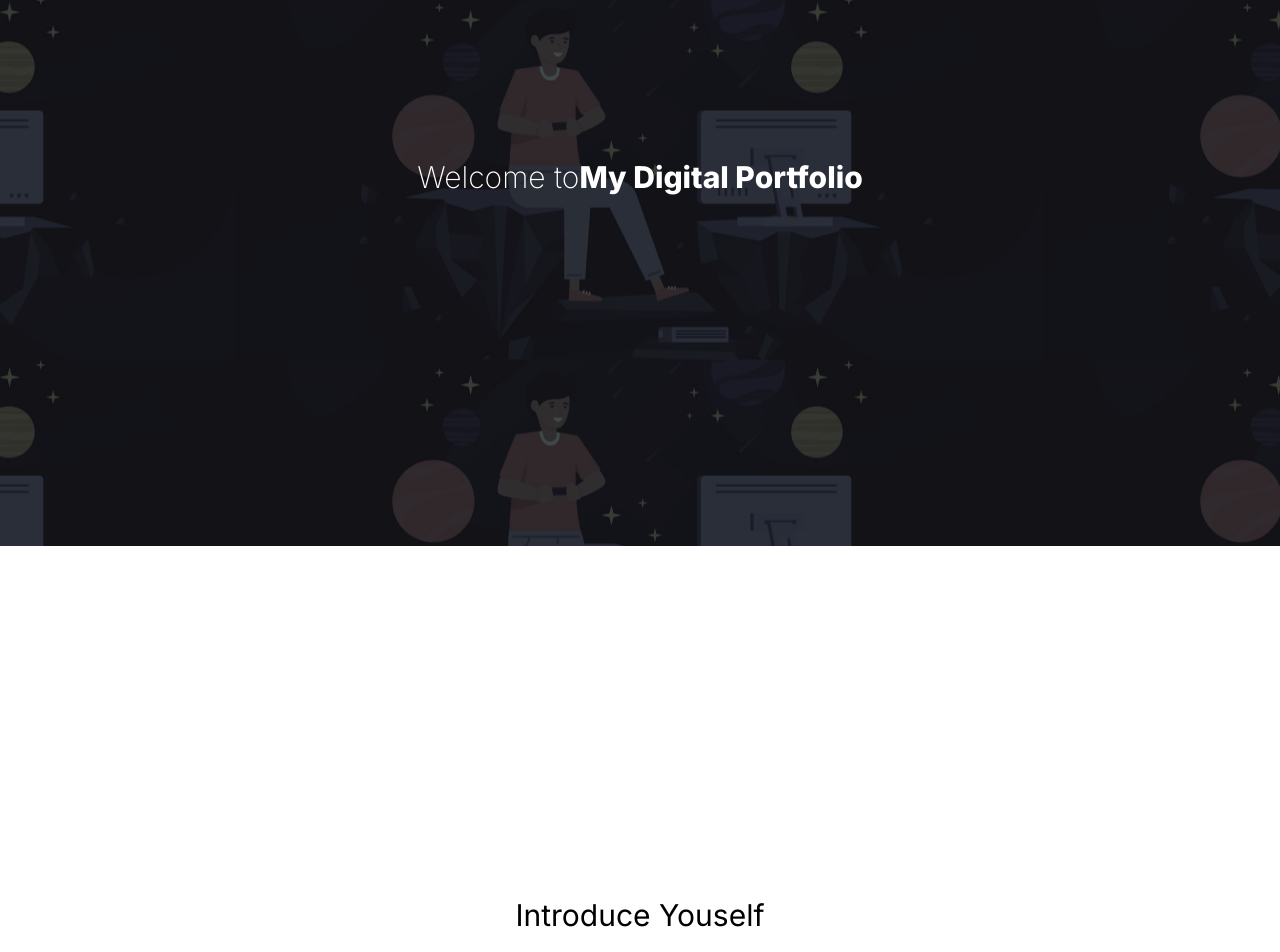
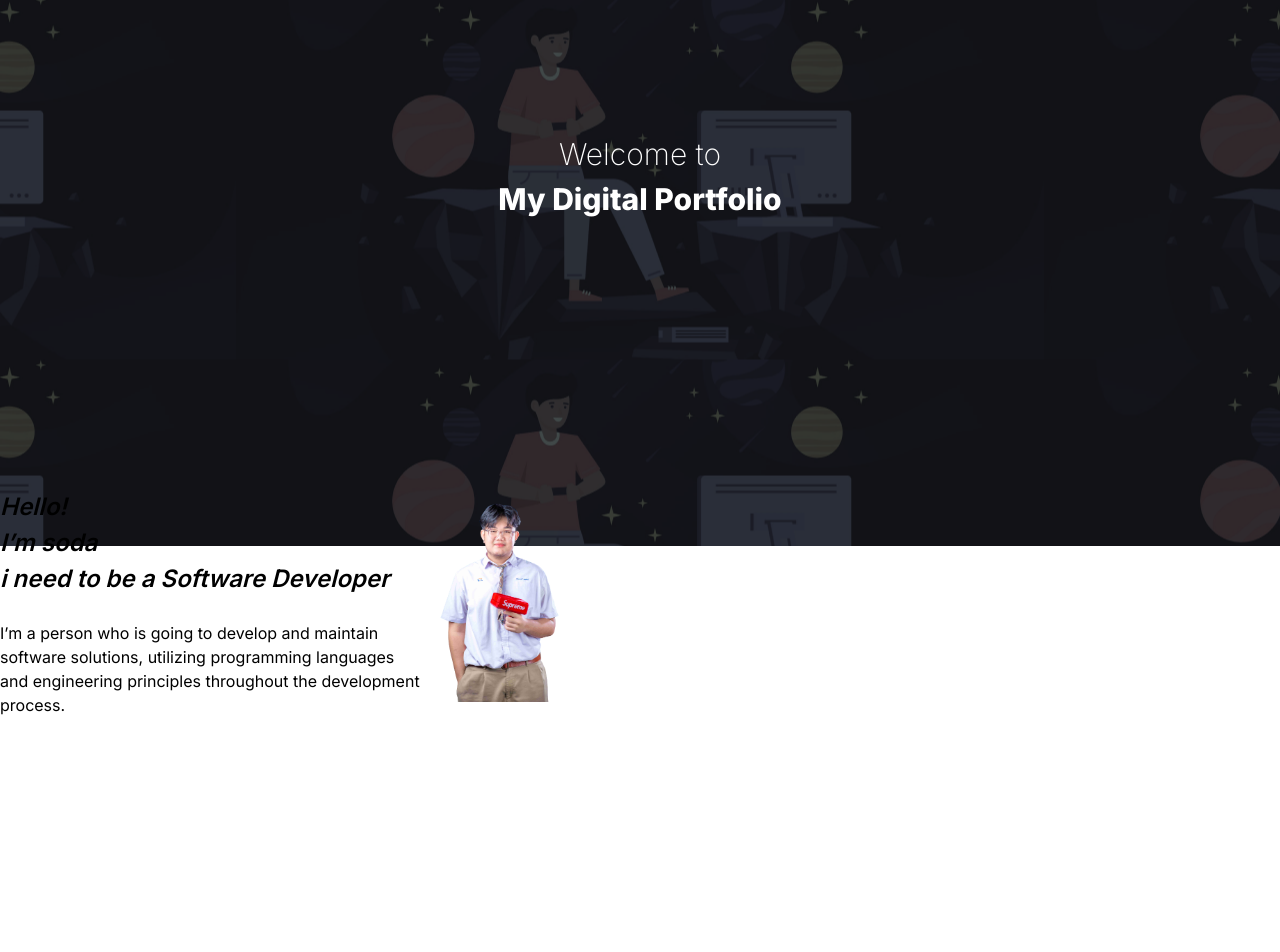
Before and after one commit to Worrawatsoda/sodaportfolio, a Next.js app: page / in a window 1280 px wide. Shown: the part 192-1144 px from the top of the page. Built offline with nearby package versions, Linux system fonts and the light colour scheme.

Commit message:
Section 2

```diff
--- a/src/app/page.tsx
+++ b/src/app/page.tsx
@@ -1,16 +1,16 @@
 "use client";
 import Image from 'next/image'
-import React  , { useState } from "react"
+import React, { useState } from "react"
 
 // const [mySkillButton, setMySkillButton]= useState(false);
 // console.log(mySkillButton)
 export default function Home() {
-  const [mySkillButton, setMySkillButton]= useState("A");
-  console.log("ค่าตัวแปร: "+mySkillButton)
-  const handleMySkillButton = (param:any) => {
+  const [mySkillButton, setMySkillButton] = useState("A");
+  console.log("ค่าตัวแปร: " + mySkillButton)
+  const handleMySkillButton = (param: any) => {
     setMySkillButton(param)
     console.log(param)
-    console.log("ตัวแปร: "+mySkillButton)
+    console.log("ตัวแปร: " + mySkillButton)
   }
 
   return (
@@ -41,25 +41,39 @@ export default function Home() {
 
 
       <section id="section1" className='flex items-center justify-center w-full h-[738px]  bg-[url(/preprofile.png)]  bg-center '>
-        <h1 className='text-white text-[30px] font-extralight'>Welcome to </h1><br />
-        <p className='text-white text-[30px] font-extrabold '>My Digital Portfolio</p>
+        <h1 className='text-white text-[30px] font-extralight text-center'>Welcome to <br /> <p className='text-white text-[30px] font-extrabold '>My Digital Portfolio</p></h1>
+
 
       </section>
 
-      <section id="section2" className='flex items-center justify-center w-full h-[738px] bg-secondary '>
-        <p className='text-[30px] '>Introduce Youself</p>
+      <section id="section2" className='flex  items-center w-full h-[738px] bg-secondary '>
+        <div className='grid grid-cols-3  grid-rows-2 '>
+          <div className=' '>
+              <h1 className='  font-semibold text-[24px] italic '>Hello!<br /> I’m soda<br /> i need to be a  Software Developer</h1>
+              <p className='  text-[16px] text-grey '><br />I’m a person who is going to develop and maintain software solutions, utilizing programming languages and engineering principles throughout the development process.</p>
+          </div>
+
+            <div className='grid grid-cols-3  grid-rows-2'>
+            <Image
+          src="/profile.png"
+          width={2000}
+          height={2000}
+          alt="Picture of the author"
+            />
+            </div>
+        </div>
       </section>
 
       <section id="section3" className='flex items-center justify-center w-full h-[738px] bg-primary'>
 
-      <div className='flex  items-center   p-[30px]  w-full h-[42px] bg-primary '>
+        <div className='flex  items-center   p-[30px]  w-full h-[42px] bg-primary '>
 
-        <button className='text-primary w-[114px] h-[40px] bg-secondary m-[10px] ' onClick={(e)=>handleMySkillButton("A")}> A </button>
-        <button className='text-primary w-[114px] h-[40px] bg-secondary m-[10px]' onClick={(e)=>handleMySkillButton("B")}> B </button>
-        {mySkillButton == "A"? (<><div className=''><p></p></div></>):(<></>)}
-        {mySkillButton == "B"? (<><div className=''></div></>):(<></>)}
+          <button className='text-primary w-[114px] h-[40px] bg-secondary m-[10px] ' onClick={(e) => handleMySkillButton("A")}> A </button>
+          <button className='text-primary w-[114px] h-[40px] bg-secondary m-[10px]' onClick={(e) => handleMySkillButton("B")}> B </button>
+          {mySkillButton == "A" ? (<><div className=''><p></p></div></>) : (<></>)}
+          {mySkillButton == "B" ? (<><div className=''></div></>) : (<></>)}
 
-      </div>
+        </div>
 
       </section>
 
```
Also changed, not shown: public/profile.png (added).
